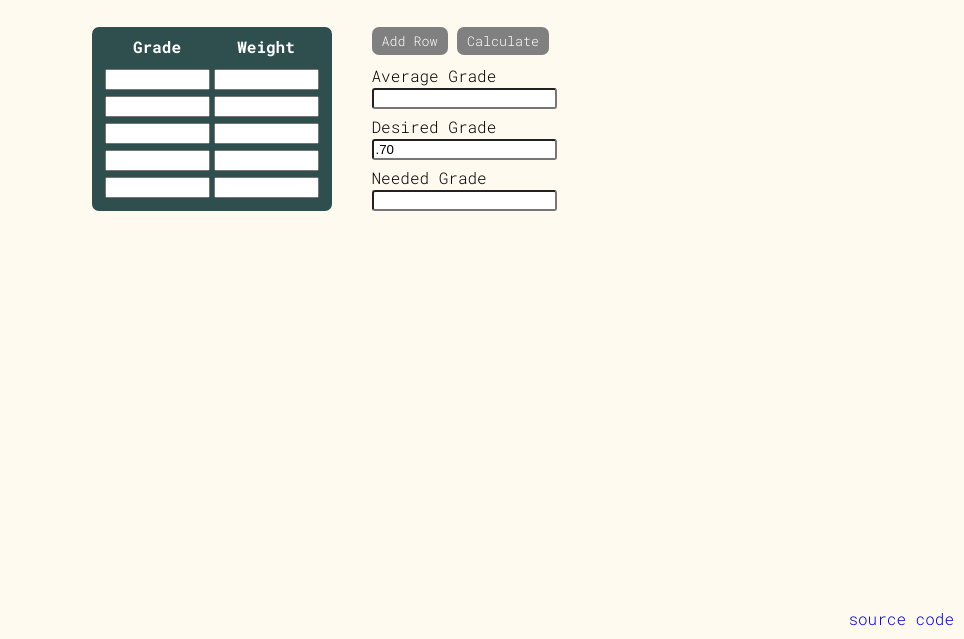
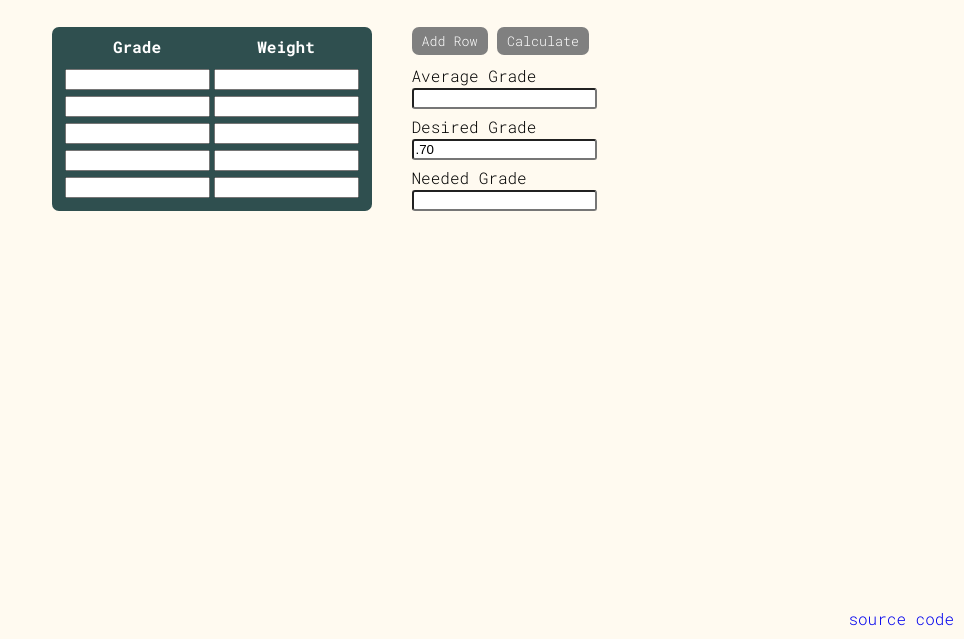
Before and after one commit to jnnfrphm/grade-calculator-web, a plain HTML site: page index.html in a window 1280 px wide. Shown: the part 161-800 px from the top of the page, without its empty margins (316-1280 px from the left). Drawn offline with Linux system fonts and the light colour scheme.

Commit message:
size update

```diff
--- a/index.html
+++ b/index.html
@@ -20,24 +20,24 @@
                     <th>Weight</th>
                 </tr>
                 <tr>
-                    <td><input size = "10" type="text"></td>
-                    <td><input size = "10" type="text"></td>
+                    <td><input size = "15" type="text"></td>
+                    <td><input size = "15" type="text"></td>
                 </tr>
                 <tr>
-                    <td><input size = "10" type="text"></td>
-                    <td><input size = "10" type="text"></td>
+                    <td><input size = "15" type="text"></td>
+                    <td><input size = "15" type="text"></td>
                 </tr>
                 <tr>
-                    <td><input size = "10" type="text"></td>
-                    <td><input size = "10" type="text"></td>
+                    <td><input size = "15" type="text"></td>
+                    <td><input size = "15" type="text"></td>
                 </tr>
                 <tr>
-                    <td><input size = "10" type="text"></td>
-                    <td><input size = "10" type="text"></td>
+                    <td><input size = "15" type="text"></td>
+                    <td><input size = "15" type="text"></td>
                 </tr>
                 <tr>
-                    <td><input size = "10" type="text"></td>
-                    <td><input size = "10" type="text"></td>
+                    <td><input size = "15" type="text"></td>
+                    <td><input size = "15" type="text"></td>
                 </tr>
             </table>
             </form>
--- a/script.js
+++ b/script.js
@@ -4,7 +4,7 @@ function addNewRow() {
     for (var  i = 0; i < 2; i ++) {
         var cell = document.createElement("td");
         var input = document.createElement("input");
-        input.size = 10;
+        input.size = 15;
         cell.appendChild(input);
         row.appendChild(cell);
     }
```
